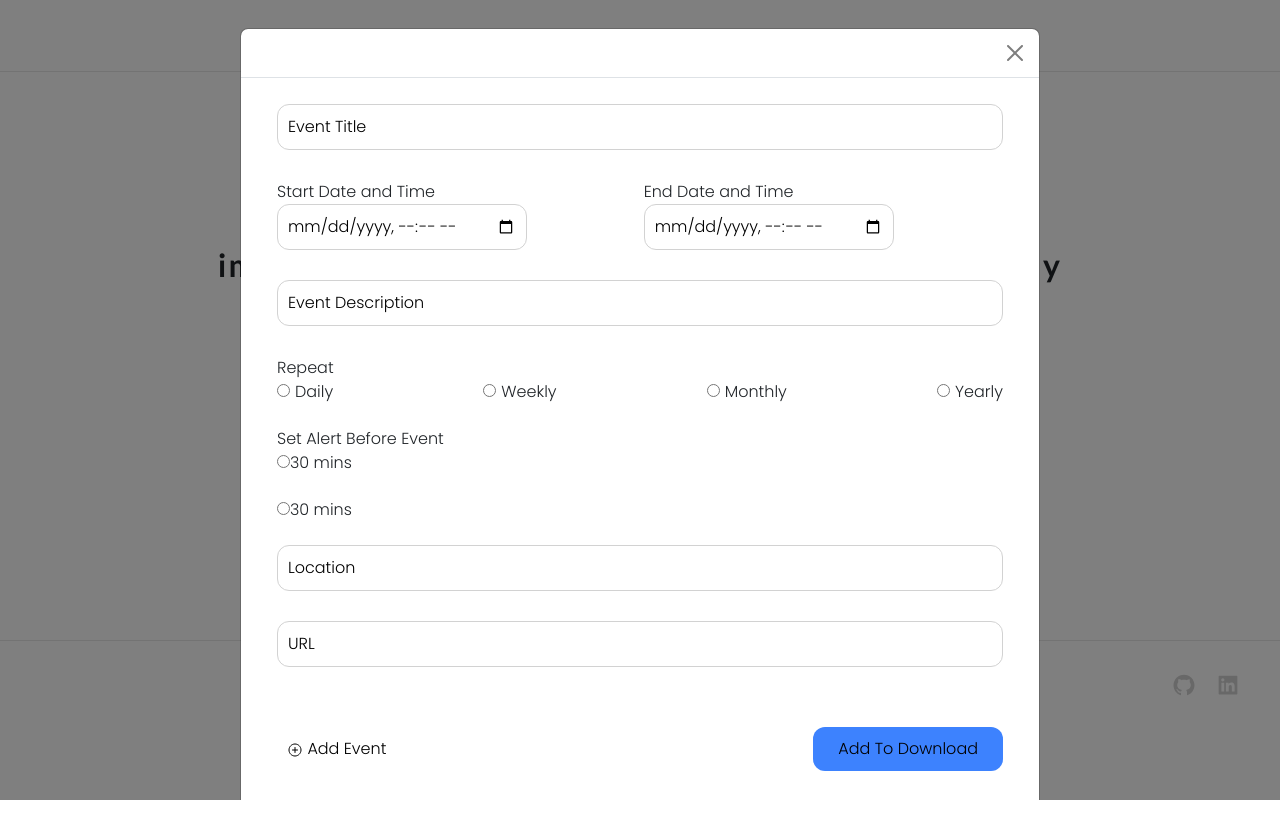
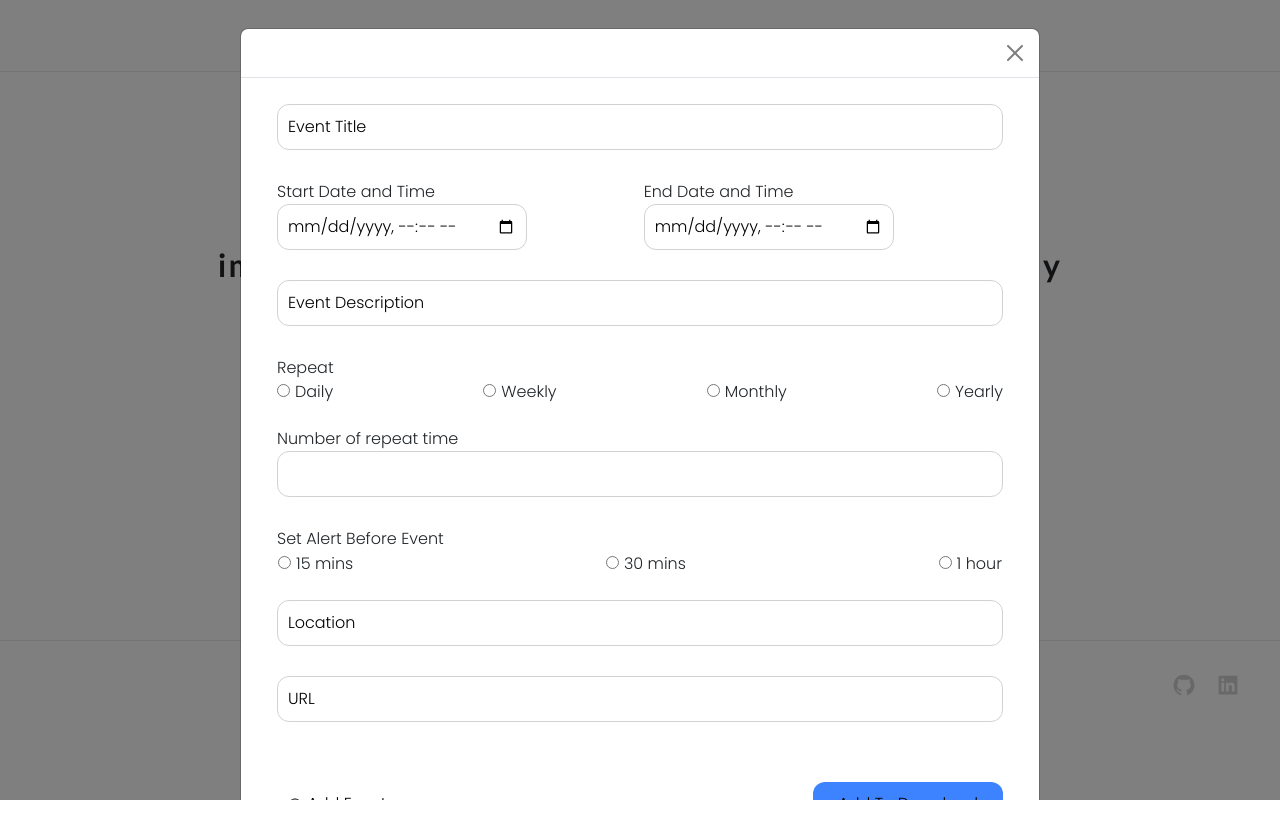
Before and after one commit to AveryLebene/asranna, a React (Vite) app: page / in a window 1280 px wide. Both pictures are taken after a click on the button "Create Event". Built offline with nearby package versions, Linux system fonts and the light colour scheme; a web font is replaced by a local one.

Commit message:
reset events after download

```diff
--- a/index.html
+++ b/index.html
@@ -14,7 +14,6 @@
     <link rel="stylesheet" href="style.css" />
   </head>
   <body>
-    <script src="https://cdn.jsdelivr.net/npm/ics-js/dist/ics.js"></script>
     <div id="root">
       <script type="module" src="./Index.jsx"></script>
     </div>
--- a/src/components/Modal.jsx
+++ b/src/components/Modal.jsx
@@ -27,6 +27,7 @@ const initialState = {
 const ADD_EVENT = "ADD_EVENT";
 const DELETE_EVENT = "DELETE_EVENT";
 const EDIT_EVENT = "EDIT_EVENT";
+const RESET_EVENTS = "RESET_EVENTS";
 
 function reducer(state, action) {
   switch (action.type) {
@@ -61,6 +62,10 @@ function reducer(state, action) {
       };
     }
 
+    case RESET_EVENTS: {
+      return { events: [] };
+    }
+
     default:
       throw new Error(`Invalid action type: ${action.type}`);
   }
@@ -78,6 +83,7 @@ function MyModal(props) {
   const [recurrence, setRecurrence] = useState(null);
   const [editEvent, setEditEvent] = useState("");
   const [reminder, setReminder] = useState("");
+  const [repeat, setRepeat] = useState("");
 
   const clearInputs = () => {
     setEditEvent(null);
@@ -87,13 +93,14 @@ function MyModal(props) {
     setDescription("");
     setLocation("");
     setUrl("");
+    setRepeat("");
     setRecurrence(null);
     resetForm();
   };
 
   const formRef = useRef(null);
 
-  //   adding events
+  //   adding events to state
 
   const handleAddEvent = (e) => {
     e.preventDefault();
@@ -108,14 +115,21 @@ function MyModal(props) {
       url,
       recurrence,
       reminder,
+      repeat,
     };
-    console.log("newEvent=", newEvent);
+    // console.log("newEvent=", newEvent);
     dispatch({ type: ADD_EVENT, payload: newEvent });
     clearInputs();
   };
 
   const handleEditEvent = (e) => {
     e.preventDefault();
+    console.log(
+      "editEvent=",
+      editEvent,
+      "editEvent.recurrence=",
+      editEvent.recurrence
+    );
 
     dispatch({ type: EDIT_EVENT, payload: editEvent });
     clearInputs();
@@ -143,11 +157,8 @@ function MyModal(props) {
         FileSaver.saveAs(blob, "asranna.ics");
         console.log("value=", value);
       }
-
-      state.events = [];
-
-      //   console.log("state.events=", state.events);
     }
+    dispatch({ type: "RESET_EVENTS" });
   };
 
   function handleEditClick() {
@@ -155,11 +166,16 @@ function MyModal(props) {
   }
 
   const resetForm = () => {
-    const radios = document.querySelectorAll('input[name="recurrence"]');
-    radios.forEach((radio) => {
-      radio.checked = false;
+    const recurrences = document.querySelectorAll('input[name="recurrence"]');
+    recurrences.forEach((recurrence) => {
+      recurrence.checked = false;
     });
     setRecurrence("");
+    const reminders = document.querySelectorAll('input[name="reminder"]');
+    reminders.forEach((reminder) => {
+      reminder.checked = false;
+    });
+    setReminder("");
   };
 
   return (
@@ -258,8 +274,12 @@ function MyModal(props) {
                     type="radio"
                     id="recurrence"
                     name="recurrence"
-                    placeholder="recurrence"
-                    value={editEvent ? editEvent.recurrence : "DAILY"}
+                    checked={
+                      (editEvent
+                        ? editEvent.recurrence === "DAILY"
+                        : recurrence === "DAILY") || ""
+                    }
+                    value="DAILY"
                     onChange={(e) =>
                       editEvent
                         ? setEditEvent({
@@ -277,7 +297,12 @@ function MyModal(props) {
                     id="recurrence"
                     name="recurrence"
                     placeholder="recurrence"
-                    value={editEvent ? editEvent.recurrence : "WEEKLY"}
+                    checked={
+                      (editEvent
+                        ? editEvent.recurrence === "WEEKLY"
+                        : recurrence === "WEEKLY") || ""
+                    }
+                    value="WEEKLY"
                     onChange={(e) =>
                       editEvent
                         ? setEditEvent({
@@ -294,8 +319,12 @@ function MyModal(props) {
                     type="radio"
                     id="recurrence"
                     name="recurrence"
-                    placeholder="recurrence"
-                    value={editEvent ? editEvent.recurrence : "MONTHLY"}
+                    checked={
+                      (editEvent
+                        ? editEvent.recurrence === "MONTHLY"
+                        : recurrence === "MONTHLY") || ""
+                    }
+                    value="MONTHLY"
                     onChange={(e) =>
                       editEvent
                         ? setEditEvent({
@@ -312,8 +341,12 @@ function MyModal(props) {
                     type="radio"
                     id="recurrence"
                     name="recurrence"
-                    placeholder="recurrence"
-                    value={editEvent ? editEvent.recurrence : "YEARLY"}
+                    checked={
+                      (editEvent
+                        ? editEvent.recurrence === "YEARLY"
+                        : recurrence === "YEARLY") || ""
+                    }
+                    value="YEARLY"
                     onChange={(e) =>
                       editEvent
                         ? setEditEvent({
@@ -326,13 +359,59 @@ function MyModal(props) {
                   Yearly
                 </label>
               </div>
+              <label htmlFor="repeat">Number of repeat time</label>
+              <div className="repeat">
+                <label htmlFor="repeat"> </label>
+                <input
+                  type="number"
+                  id="repeat"
+                  name="repeat"
+                  value={editEvent ? editEvent.repeat : repeat || ""}
+                  onChange={(e) =>
+                    editEvent
+                      ? setEditEvent({
+                          ...editEvent,
+                          repeat: e.target.value,
+                        })
+                      : setRepeat(e.target.value)
+                  }
+                />
+              </div>
               <label htmlFor="reminder">Set Alert Before Event</label>
+              <div className="alert">
                 <label>
                   <input
                     type="radio"
                     id="reminder"
                     name="reminder"
-                  value={editEvent ? editEvent.reminder : "30M"}
+                    value="15M"
+                    checked={
+                      (editEvent
+                        ? editEvent.reminder === "15M"
+                        : reminder === "15M") || ""
+                    }
+                    onChange={(e) =>
+                      editEvent
+                        ? setEditEvent({
+                            ...editEvent,
+                            reminder: e.target.value,
+                          })
+                        : setReminder(e.target.value)
+                    }
+                  />
+                  15 mins
+                </label>
+                <label>
+                  <input
+                    type="radio"
+                    id="reminder"
+                    name="reminder"
+                    checked={
+                      (editEvent
+                        ? editEvent.reminder === "30M"
+                        : reminder === "30M") || ""
+                    }
+                    value="30M"
                     onChange={(e) =>
                       editEvent
                         ? setEditEvent({
@@ -349,7 +428,12 @@ function MyModal(props) {
                     type="radio"
                     id="reminder"
                     name="reminder"
-                  value={editEvent ? editEvent.reminder : "1H0M"}
+                    checked={
+                      (editEvent
+                        ? editEvent.reminder === "1H"
+                        : reminder === "1H") || ""
+                    }
+                    value="1H"
                     onChange={(e) =>
                       editEvent
                         ? setEditEvent({
@@ -359,8 +443,10 @@ function MyModal(props) {
                         : setReminder(e.target.value)
                     }
                   />
-                30 mins
+                  1 hour
                 </label>
+              </div>
+
               <input
                 type="text"
                 id="location"
--- a/src/components/helpers/DateFormats.jsx
+++ b/src/components/helpers/DateFormats.jsx
@@ -1,4 +1,88 @@
 import moment from "moment";
+
+function formattedDate(dateStr) {
+  const date = moment(dateStr);
+  return date.format("MMM, DD, YYYY ");
+}
+
+function formattedTime(dateStr) {
+  const date = moment(dateStr);
+  return date.format("h:mm A");
+}
+
+function formattedEvents(events) {
+  return events.map((event) => {
+    let startDate = moment(event.start, "YYYYMMDDTHHmmss");
+    let startMonth = startDate.get("month") + 1;
+    let startArray = [
+      startDate.get("year"),
+      startMonth,
+      startDate.get("date"),
+      startDate.get("hour"),
+      startDate.get("minute"),
+    ];
+
+    let endDate = moment(event.end, "YYYYMMDDTHHmmss");
+    let endMonth = endDate.get("month") + 1;
+    let endArray = [
+      endDate.get("year"),
+      endMonth,
+      endDate.get("date"),
+      endDate.get("hour"),
+      endDate.get("minute"),
+    ];
+    // console.log("Formatting events:", events);
+    console.log(event.reminder);
+    const reminder = event.reminder;
+
+    return {
+      title: event.title,
+      start: startArray,
+      end: endArray,
+
+      description: event.description,
+      location: event.location,
+      ...(event.url && { url: event.url }),
+
+      ...(event.recurrence && {
+        recurrenceRule:
+          "FREQ=" + event.recurrence + ";INTERVAL=1;COUNT=" + event.repeat,
+      }),
+
+      ...(event.reminder && {
+        alarms: [
+          {
+            action: "audio",
+            description: "Reminder",
+            trigger: { hours: reminder, minutes: 0, before: true },
+          },
+        ],
+      }),
+    };
+  });
+}
+
+export { formattedEvents, formattedDate, formattedTime };
+
+//   const time = "19740108T054400";
+//   const formattedTime = moment(timeString, "YYYYMMDDTHHmmss")
+//     .toArray()
+//     .slice(0, 3)
+
+//   console.log(formattedTime);
+
+//   const timeString = "19740108T054400";
+//   const date = moment(timeString, "YYYYMMDDTHHmmss");
+//   const month = date.get("month") + 1;
+//   const formattedTime = [date.get("year"), month, date.get("date")];
+
+//   console.log(formattedTime);
+//   start: moment(String(start), "YYYYMMDDTHHmmss").toArray().slice(0, 3),
+//   end: moment(String(end), "YYYYMMDDTHHmmss").toArray().slice(0, 3),
+
+// const date = new Date(1991, 4, 27, 7, 50); // Note: month is zero-indexed
+// const formattedDate = date.toLocaleString('en-CA', { timeZone: 'UTC' }).replace(', ', 'T');
+// Output: "1991-05-27T07:50"
 
 // function formatDate(date) {
 //   const options = { year: "numeric", month: "short", day: "numeric" };
@@ -40,78 +124,3 @@ import moment from "moment";
 //   const minutes = ("0" + formattedDate.getMinutes()).slice(-2);
 //   return `${year}-${month}-${day}T${hours}:${minutes}`;
 // }
-
-function formattedDate(dateStr) {
-  const date = moment(dateStr);
-  return date.format("MMM, DD, YYYY ");
-}
-
-function formattedTime(dateStr) {
-  const date = moment(dateStr);
-  return date.format("h:mm A");
-}
-
-function formattedEvents(events) {
-  return events.map((event) => {
-    let startDate = moment(event.start, "YYYYMMDDTHHmmss");
-    let startMonth = startDate.get("month") + 1;
-    let startArray = [
-      startDate.get("year"),
-      startMonth,
-      startDate.get("date"),
-      startDate.get("hour"),
-      startDate.get("minute"),
-    ];
-
-    let endDate = moment(event.end, "YYYYMMDDTHHmmss");
-    let endMonth = endDate.get("month") + 1;
-    let endArray = [
-      endDate.get("year"),
-      endMonth,
-      endDate.get("date"),
-      endDate.get("hour"),
-      endDate.get("minute"),
-    ];
-    // console.log("Formatting events:", events);
-    console.log(event.reminder);
-    const reminder = event.reminder;
-    return {
-      title: event.title,
-      start: startArray,
-      end: endArray,
-      description: event.description,
-      location: event.location,
-      url: event.url,
-      recurrenceRule: "FREQ=" + event.recurrence,
-      alarms: [
-        {
-          action: "audio",
-          description: "Reminder",
-          trigger: { hours: 1, minutes: reminder, before: true },
-        },
-      ],
-    };
-  });
-}
-
-export { formattedEvents, formattedDate, formattedTime };
-
-//   const time = "19740108T054400";
-//   const formattedTime = moment(timeString, "YYYYMMDDTHHmmss")
-//     .toArray()
-//     .slice(0, 3)
-
-//   console.log(formattedTime);
-
-//   const timeString = "19740108T054400";
-//   const date = moment(timeString, "YYYYMMDDTHHmmss");
-//   const month = date.get("month") + 1;
-//   const formattedTime = [date.get("year"), month, date.get("date")];
-
-//   console.log(formattedTime);
-//   start: moment(String(start), "YYYYMMDDTHHmmss").toArray().slice(0, 3),
-//   end: moment(String(end), "YYYYMMDDTHHmmss").toArray().slice(0, 3),
-
-// const date = new Date(1991, 4, 27, 7, 50); // Note: month is zero-indexed
-// const formattedDate = date.toLocaleString('en-CA', { timeZone: 'UTC' }).replace(', ', 'T');
-// Output: "1991-05-27T07:50"
--- a/style.css
+++ b/style.css
@@ -168,21 +168,26 @@ input::placeholder {
   margin: 0 20px;
 }
 
-.recurrence {
+.recurrence,
+.alert {
   justify-content: space-between;
   display: flex;
 }
 
-.recurrence input {
+.recurrence input,
+.alert input {
   margin-right: 5px;
 }
-/* thead {
-  font-weight: 500;
-} */
 
-/* button:hover {
-  border: 1px solid #000 !important;
-} */
+.alert {
+  padding: 0;
+  margin-bottom: 0;
+}
+
+.repeat input {
+  width: 100%;
+}
+
 @media only screen and (min-width: 768px) {
   #home {
     height: 70vh;
```
Lines whose indentation alone changed are shown as unchanged.
